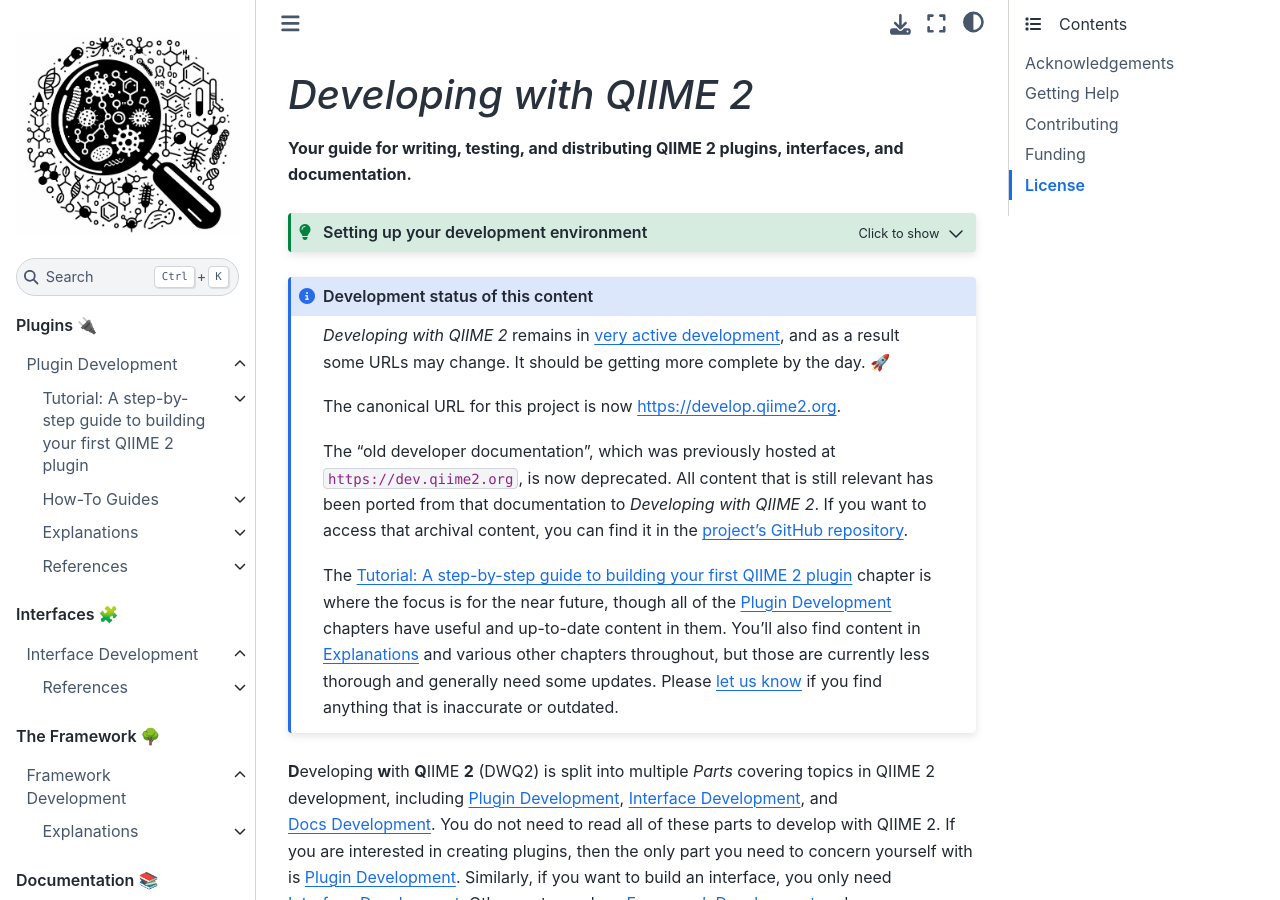
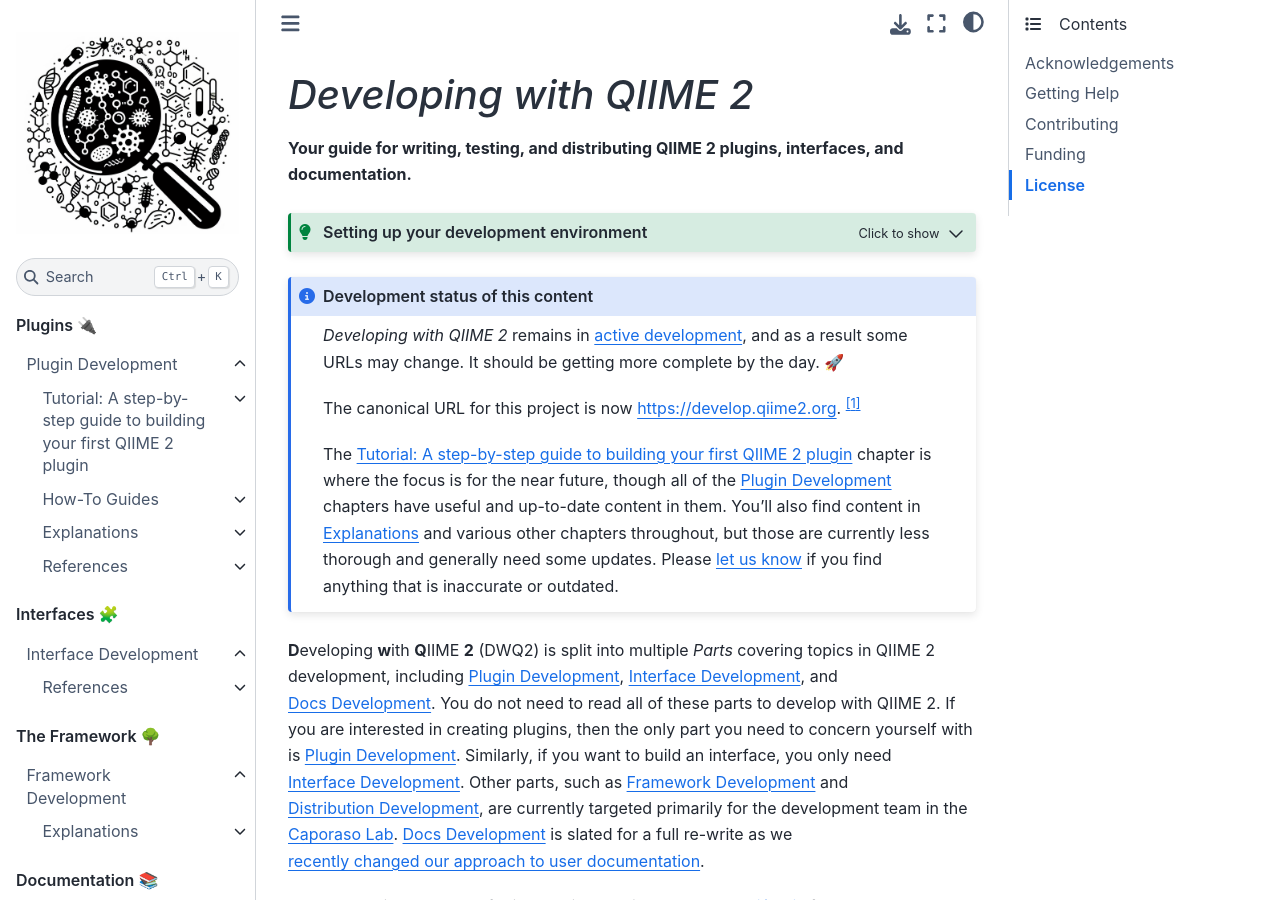
Before and after one commit to caporaso-lab/developing-with-qiime2, a Jupyter Book: the page built from book/intro.md, in a window 1280 px wide and 900 px high. Built offline with Jupyter Book 1.0.4 settings and Sphinx 7.4.7 and the Sphinx Book theme 1.1.4, drawn with Linux system fonts in a browser that asks for light colours; pages that are not in the unit, such as notebooks, are missing from menus; cross-references to code outside the pages are shown as plain code; some of the changed text lies outside the part shown.

Commit message:
MAINT: updates related to docs changes

````diff
--- a/book/intro.md
+++ b/book/intro.md
@@ -9,14 +9,10 @@ If you just want to find instructions for creating your QIIME 2 development envi
 
 ```{admonition} Development status of this content
 :class: note
-*Developing with QIIME 2* remains in [very active development](https://github.com/caporaso-lab/developing-with-qiime2/commits/main/), and as a result some URLs may change.
+*Developing with QIIME 2* remains in [active development](https://github.com/caporaso-lab/developing-with-qiime2/commits/main/), and as a result some URLs may change.
 It should be getting more complete by the day. 🚀
 
-The canonical URL for this project is now https://develop.qiime2.org.
-
-The "old developer documentation", which was previously hosted at `https://dev.qiime2.org`, is now deprecated.
-All content that is still relevant has been ported from that documentation to *Developing with QIIME 2*.
-If you want to access that archival content, you can find it in the [project's GitHub repository](https://github.com/qiime2/dev-docs).
+The canonical URL for this project is now https://develop.qiime2.org. [^old-docs]
 
 The [](plugin-tutorial-intro) chapter is where the focus is for the near future, though all of the [](plugins/intro.md) chapters have useful and up-to-date content in them.
 You'll also find content in [](framework-explanations) and various other chapters throughout, but those are currently less thorough and generally need some updates.
````
Also changed, not shown: other parts of book/intro.md (+4 -0 lines).
